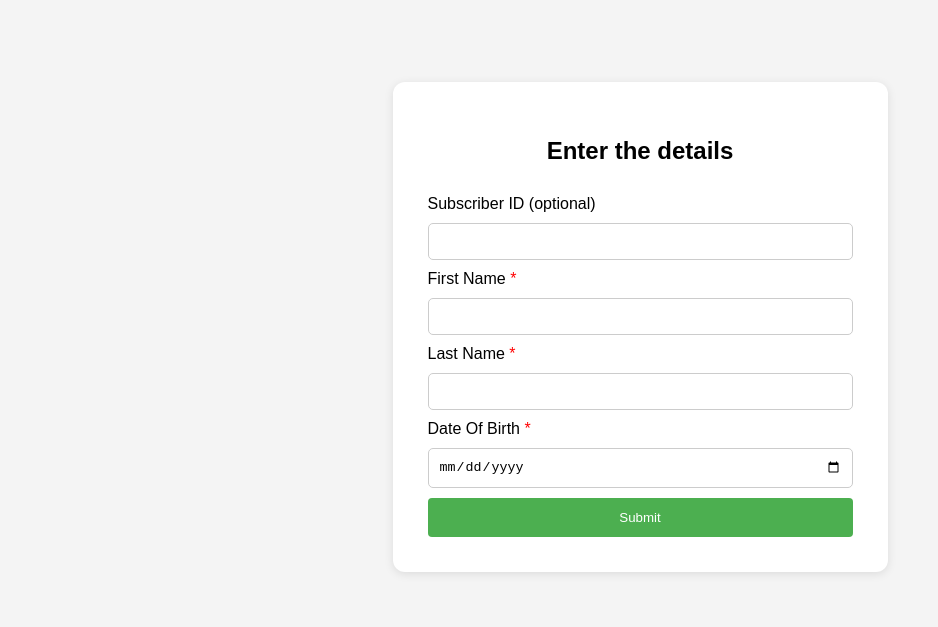
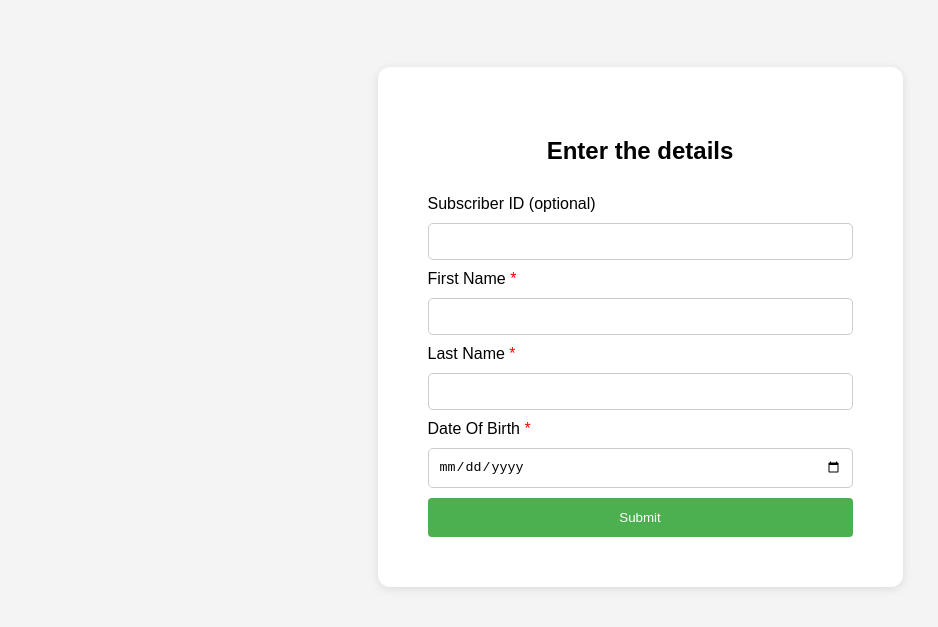
Before and after one commit to Ramkumar-7/MemberSearchReg2, a plain HTML site: page index.html in a window 1280 px wide. Shown: the part 73-700 px from the top of the page, without its empty margins (0-938 px from the left). Drawn offline with Linux system fonts and the light colour scheme.

Commit message:
index.html

```diff
--- a/index.html
+++ b/index.html
@@ -14,7 +14,7 @@
         }
         .container {
             background-color: #fff;
-            padding: 35px;
+            padding: 50px;
             border-radius: 12px;
             box-shadow: 0 2px 10px rgba(0, 0, 0, 0.1);
             width: 425px;
```
